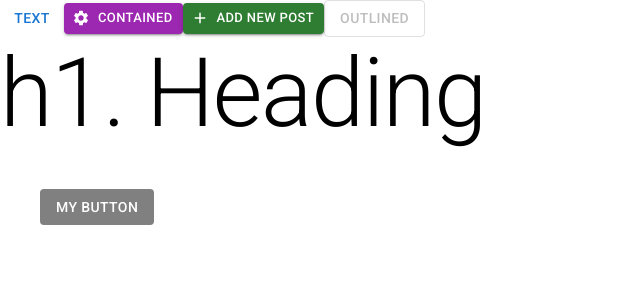
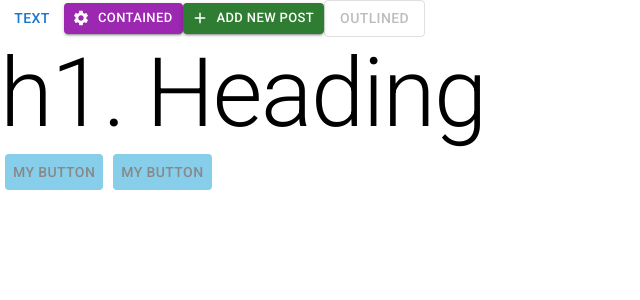
Before and after one commit to 70928manson/MUI-React-Facebook, a React (Create React App) app: page / in a window 1280 px wide. Shown: the top 300 px of the page, without its empty margins (0-640 px from the left). Built offline with nearby package versions, Linux system fonts and the light colour scheme.

Commit message:
emotion component update

```diff
--- a/src/App.js
+++ b/src/App.js
@@ -1,7 +1,20 @@
-import { Button, Typography } from "@mui/material";
+import { Button, Typography, styled } from "@mui/material";
 import { Settings, Add } from "@mui/icons-material";
 
 function App() {
+  const BlueButton = styled(Button)({
+    backgroundColor: "skyblue",
+    color: "#888",
+    margin: 5,
+    "&:hover": {
+      backgroundColor: "lightblue",
+    },
+    "&:disabled": {
+      backgroundColor: "gray",
+      color: "white"
+    }
+  })
+
   return (
     <div className="App">
       <Button variant="text">Text</Button>
@@ -11,18 +24,8 @@ function App() {
       <Typography variant="h1" component="p">
         h1. Heading
       </Typography>
-      <Button variant="contained" disabled sx={{
-        backgroundColor: "skyblue",
-        color: "#888",
-        margin: 5,
-        "&:hover": {
-          backgroundColor: "lightblue",
-        },
-        "&:disabled": {
-          backgroundColor: "gray",
-          color: "white"
-        }
-      }}>My button</Button>
+      <BlueButton>my button</BlueButton>
+      <BlueButton>my button</BlueButton>
     </div>
   );
 }
```
Also changed, not shown: src/theme.js (added).
